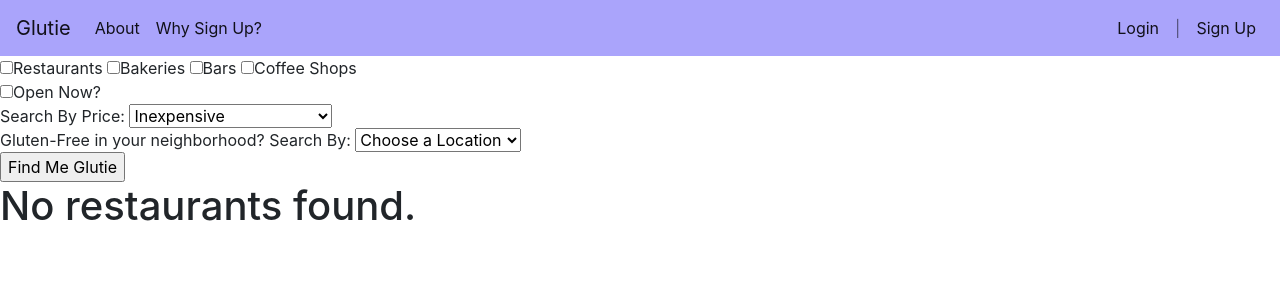
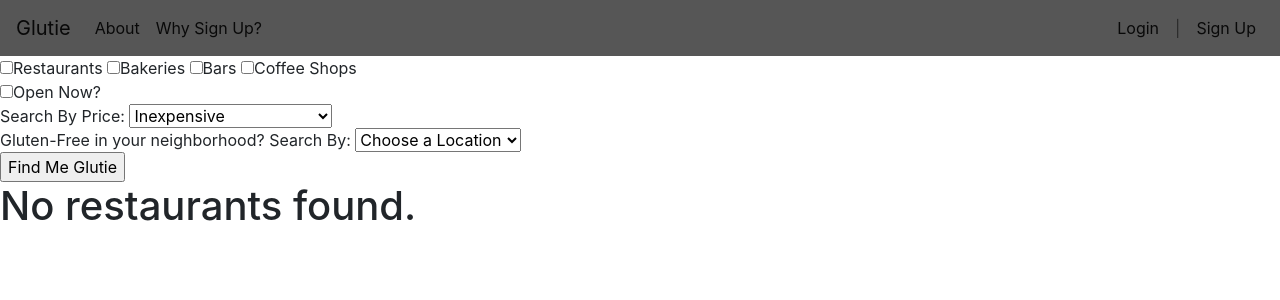
Before and after one commit to AshFri04/my_project, a Flask app: page /search in a window 1280 px wide. Shown: the top 300 px of the page. Run offline with Flask 2, Linux system fonts and the light colour scheme; some libraries are stand-ins or nearby versions.

Commit message:
Added styling to css (work in progress).

```diff
--- /dev/null
+++ b/static/nav-bar.css
@@ -0,0 +1,5 @@
+
+.navbar {
+
+    background-color: #565656;
+}
--- a/templates/base.html
+++ b/templates/base.html
@@ -6,10 +6,11 @@
 
   <link rel="stylesheet" type="text/css" href="static/restaurants.css">
   <link rel="stylesheet" type="text/css" href="static/googlemaps.css">
+  <link rel="stylesheet" type="text/css" href="static/nav-bar.css">
   <title>Glutie</title>
 </head>
 <body>
-<nav class="navbar navbar-expand-lg navbar-light" style="background-color: #AAA4FB;">
+<nav class="navbar navbar-expand-lg navbar-light">
 
   <a class="navbar-brand" href="/">Glutie</a>
     <button class="navbar-toggler" type="button" data-toggle="collapse" data-target="#navbarNav" aria-controls  ="navbarNav" aria-expanded="  false" aria-label="Toggle navigation">
```
Also changed, not shown: static/homepage.css (+18 -0 lines), templates/homepage.html (+5 -4 lines).
